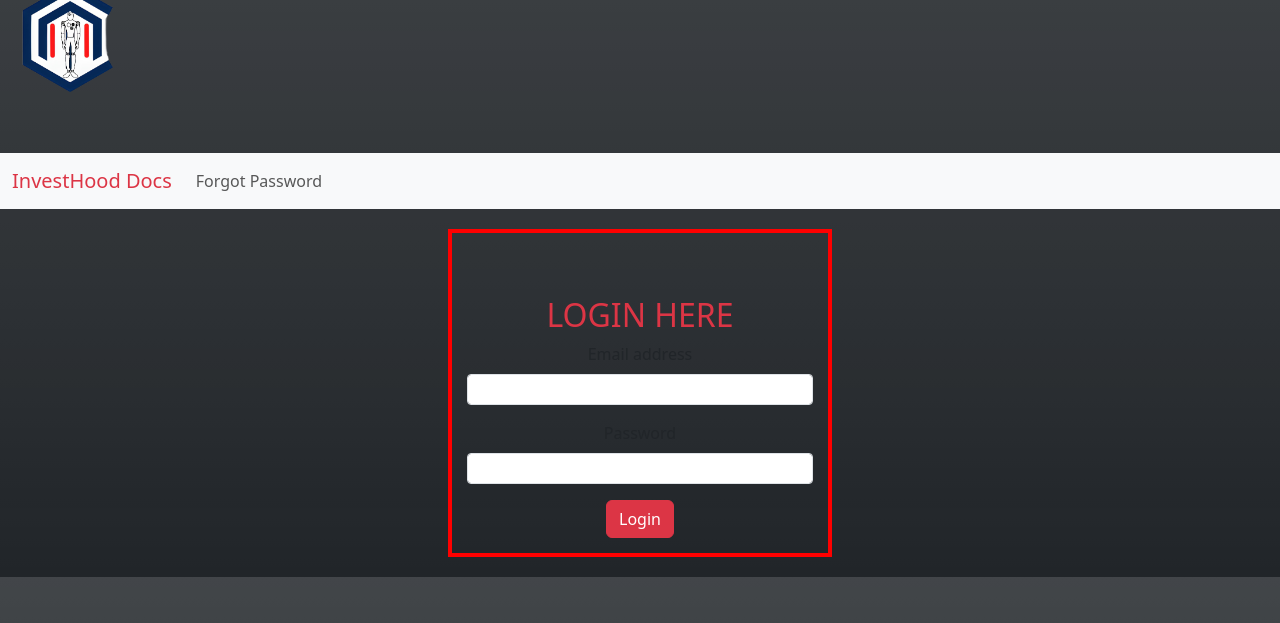
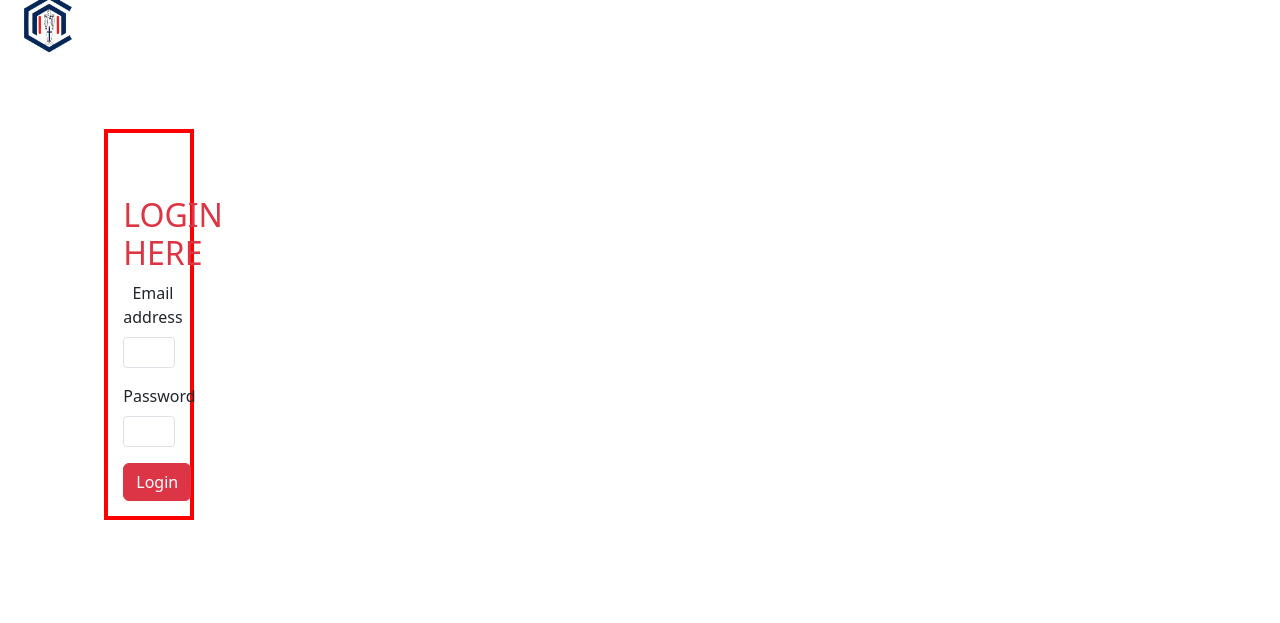
Before and after one commit to Xavull/attendance_management_system, a PHP site: page / in a window 1280 px wide. Shown: the part 177-800 px from the top of the page. Run offline with PHP 8.4, Linux system fonts and the light colour scheme.

Commit message:
landing page styling

```diff
--- a/assets/css/style.css
+++ b/assets/css/style.css
@@ -36,4 +36,5 @@
       }
       #navbar{
         background-color: rgb(5, 5, 151);
+
       }
--- a/index.php
+++ b/index.php
@@ -8,19 +8,34 @@
     <link rel="stylesheet" href="assets/js/bootstrap.bundle.min.js" />
     <link rel="stylesheet" href="assets/css/style.css" />
     <title>InvestHood Docs</title>
+
+    <style>
+      .bg-video{
+        position: relative;
+        z-index: 1;
+        width: 100%;
+        height: 100%;
+      }
+      .center{
+        position: absolute;
+      }
+    </style>
+
   </head>
-  <body class="bg-dark bg-gradient">
-   <div class="bg-video">
+  <body class="index">
+  <div class="bg-video">
        <video autoplay muted loop>
-           <source src="../Videos/Office .mp4" type="video/mp4">
+           <source src="assets/videos/Office.mp4" type="video/mp4">
        </video>
-   </div>
+
+       </div>
    <div class="center">
-       <img src="../images/logo.png" class="logo mb-4" style="max-height: 150px;">
+
     <!-- begiing of navbar -->
-    <nav class="navbar navbar-expand-lg navbar-light bg-light">
+    <nav class="navbar navbar-expand-lg">
+
       <div class="container-fluid">
-        <a class="navbar-brand text-danger" href="index.php">InvestHood Docs</a>
+        <a class="navbar-brand text-danger" href="index.php"><img src="assets/images/logo.png" class="logo mb-4" style="max-height: 80px;"></a>
         <button
           class="navbar-toggler"
           type="button"
@@ -32,14 +47,7 @@
         >
           <span class="navbar-toggler-icon"></span>
         </button>
-        <div class="collapse navbar-collapse" id="navbarColor03">
-          <ul class="navbar-nav me-auto">
-            <li class="nav-item">
-              <a class="nav-link" href="forgot-password.php">Forgot Password</a>
-            </li>
 
-          </ul>
-        </div>
       </div>
     </nav>
 
@@ -77,6 +85,8 @@
         </form>
       </div>
     </center>
+
+
     <!-- end of login form -->
 
     <!-- beggining of footer -->
```
